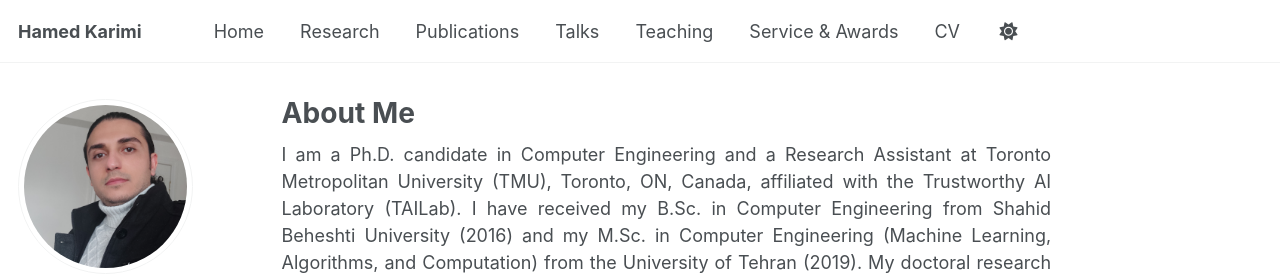
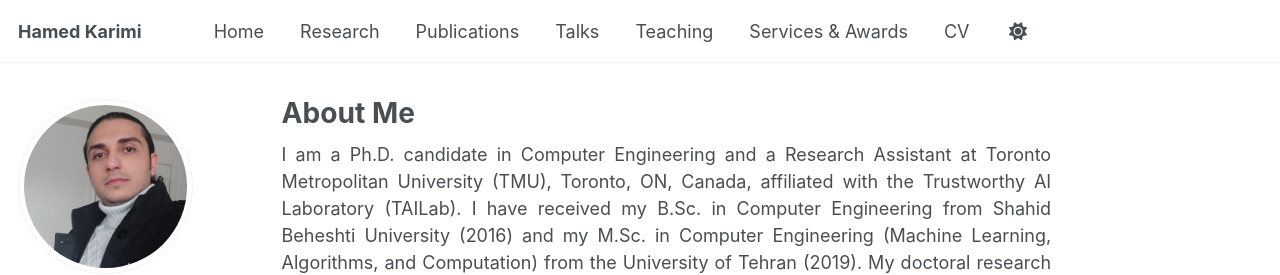
Before and after one commit to hamedmx/hamedmx.github.io, a Jekyll site: the page built from _pages/about.md, in a window 1280 px wide. Shown: the top 275 px of the page. Built offline with Jekyll 4.4.1, drawn with Linux system fonts in a browser that asks for light colours; some web fonts are replaced; a script that is not in the unit is left out.

Commit message:
Update navigation.yml

```diff
--- a/_data/navigation.yml
+++ b/_data/navigation.yml
@@ -23,7 +23,7 @@ main:
   - title: "Teaching"
     url: /teaching/
 
-  - title: "Service & Awards"
+  - title: "Services & Awards"
     url: /service/
 
   - title: "CV"
```
